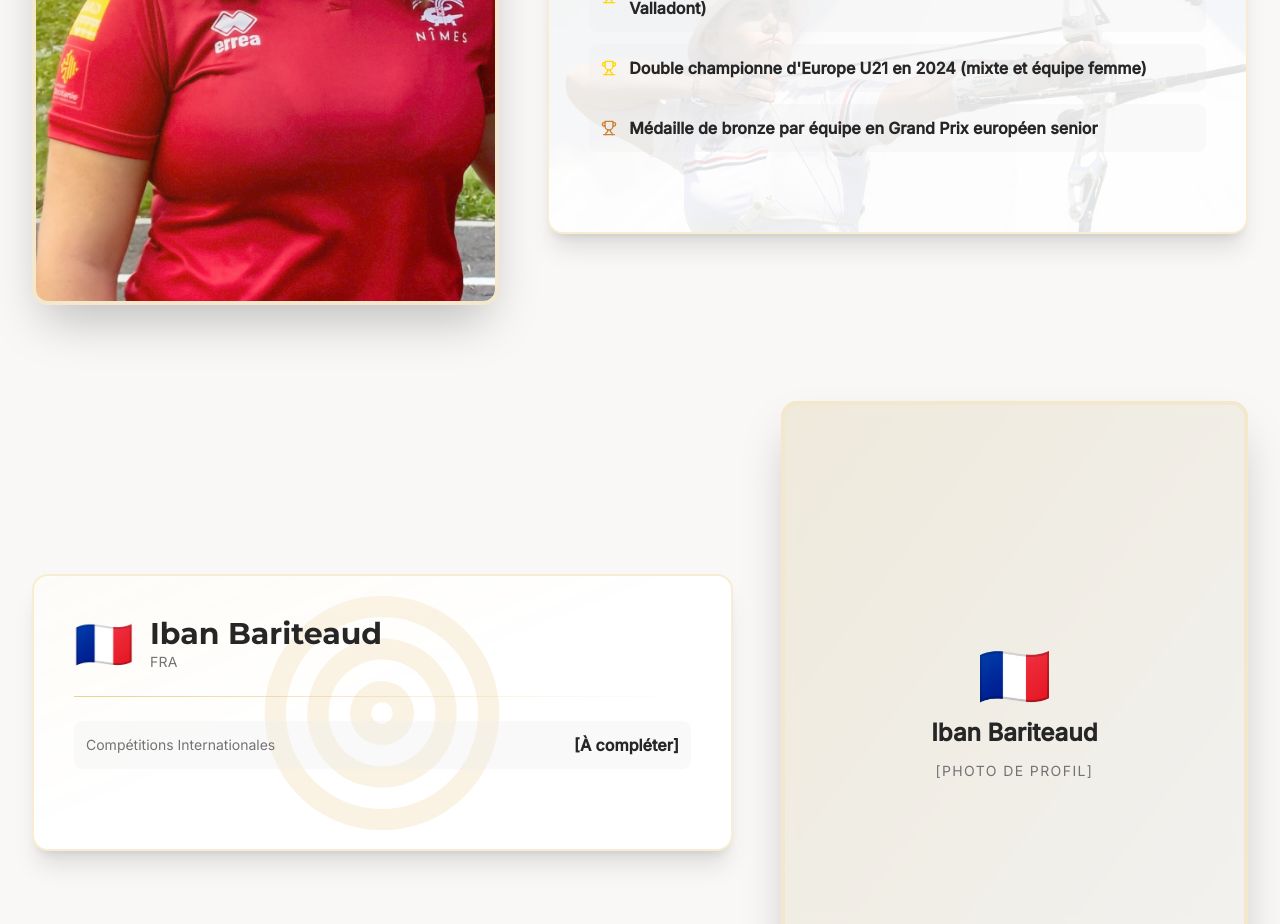
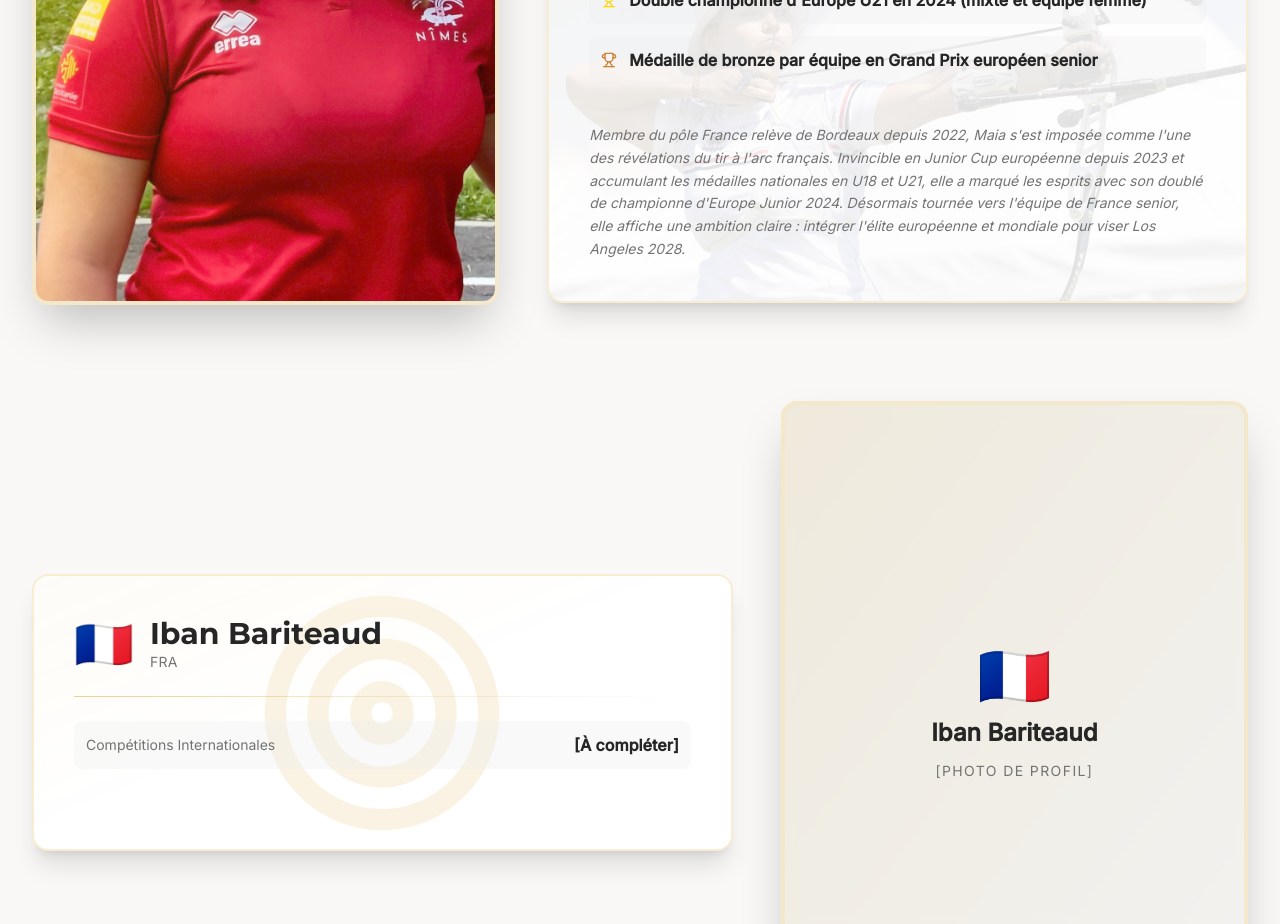
Before and after one commit to nc7hmwtkz4-dot/sg-367be137-3608-459c-9bca-cc2af1e0b7e2-1780337345, a Next.js app: page /los-angeles-2028 in a window 1280 px wide. Shown: the part 7520-8444 px from the top of the page. Built offline with nearby package versions, Linux system fonts and the light colour scheme; no server answers.

Commit message:
feat(data): add biography to maia tincu profile

```diff
--- a/src/pages/los-angeles-2028.tsx
+++ b/src/pages/los-angeles-2028.tsx
@@ -252,8 +252,12 @@ export default function LosAngeles2028({ rankings }: PageProps) {
                 "Médaille de bronze par équipe en Grand Prix européen senior"
               ]}
               worldRanking={rankings[43740]}
-              isEven={true} />
+              isEven={true}>
 
+              <p className="text-muted-foreground italic text-sm leading-relaxed">
+                Membre du pôle France relève de Bordeaux depuis 2022, Maia s'est imposée comme l'une des révélations du tir à l'arc français. Invincible en Junior Cup européenne depuis 2023 et accumulant les médailles nationales en U18 et U21, elle a marqué les esprits avec son doublé de championne d'Europe Junior 2024. Désormais tournée vers l'équipe de France senior, elle affiche une ambition claire : intégrer l'élite européenne et mondiale pour viser Los Angeles 2028.
+              </p>
+            </AthleteCard>
 
             <AthleteCard
               name="Iban Bariteaud"
```
